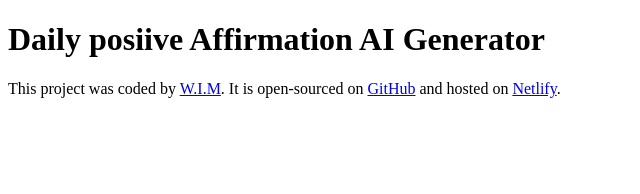
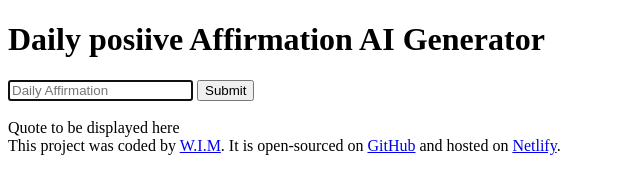
Before and after one commit to WIM-SPY/Daily-Positive-Affirmation-quotes-generator, a plain HTML site: page index.html in a window 1280 px wide. Shown: the whole page, without its empty margins (0-640 px from the left). Drawn offline with Linux system fonts and the light colour scheme.

Commit message:
HTML Skeleton

```diff
--- a/index.html
+++ b/index.html
@@ -10,6 +10,12 @@
 
 <body>
     <h1>Daily posiive Affirmation AI Generator</h1>
+    <form action="">
+        <input type="text" placeholder="Daily Affirmation" autofocus required>
+        <input type="submit" />
+    </form>
+    <br>
+    <div> Quote to be displayed here</div>
     <footer>
         This project was coded by <a href="https://github.com/WIM-SPY" target="_blank">W.I.M</a>. It is
         open-sourced on <a href="https://github.com/WIM-SPY/WIM" target="_blank">GitHub</a> and hosted on <a
```
